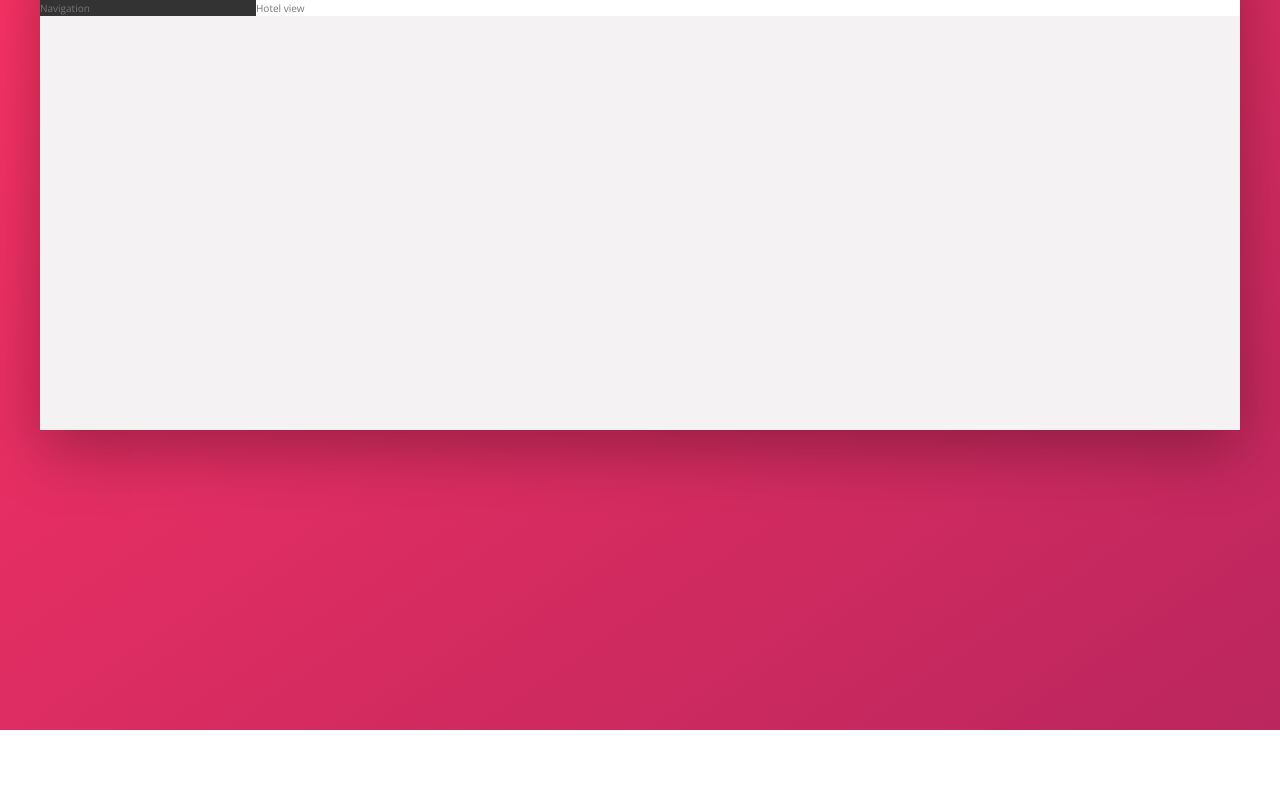
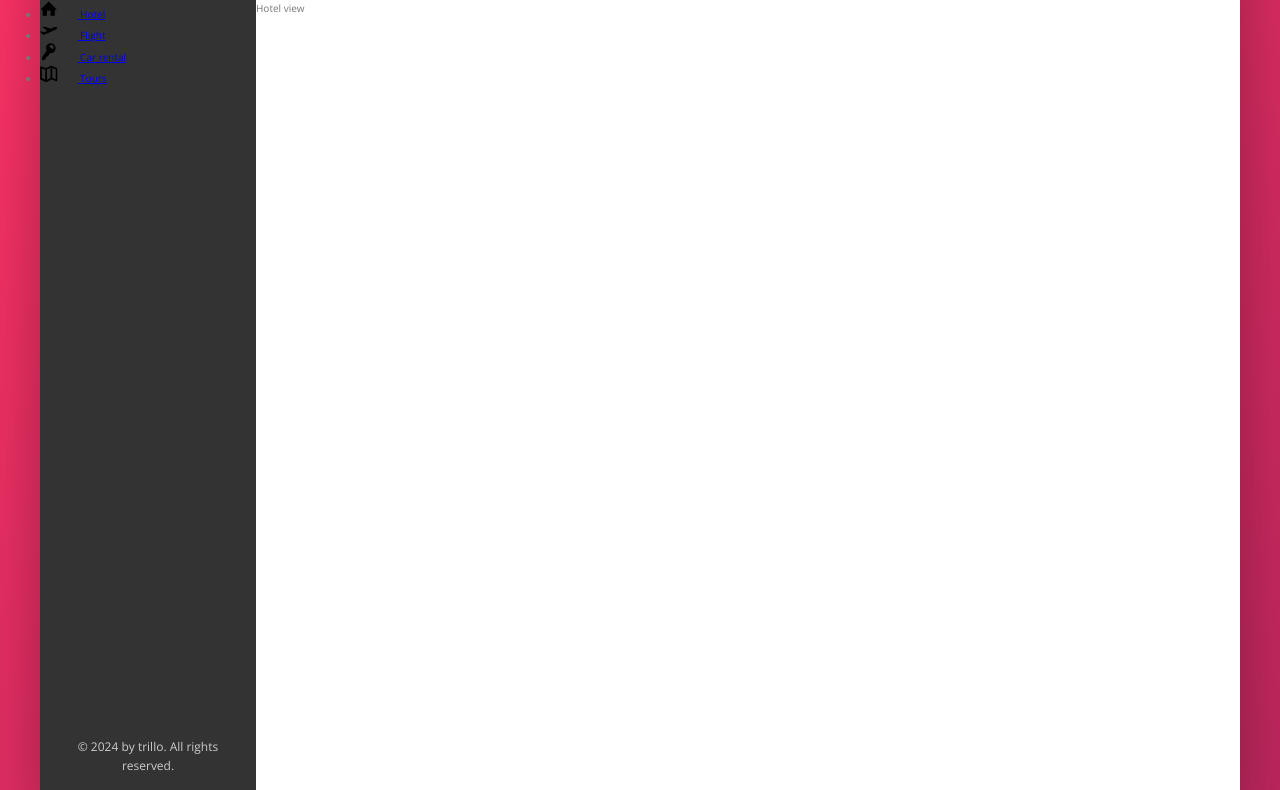
Before and after one commit to irenenguyen1017/trillo, a website: page index.html in a window 1280 px wide. Shown: the part 150-940 px from the top of the page. Before the commit the page ends 880 px from the top, so only its background shows below. Drawn offline with nearby package versions, Linux system fonts and the light colour scheme.

Commit message:
implement the navigation: add content for sidebar navigation

```diff
--- a/index.html
+++ b/index.html
@@ -55,7 +55,44 @@
         </nav>
       </header>
       <div class="content">
-        <nav class="sidebar">Navigation</nav>
+        <nav class="sidebar">
+          <ul class="side-nav">
+            <li class="side-nav__item side-nav__item--active">
+              <a href="#" class="side-nav__link">
+                <svg class="side-nav__icon">
+                  <use xlink:href="img/sprite.svg#icon-home"></use>
+                </svg>
+                <span>Hotel</span>
+              </a>
+            </li>
+            <li class="side-nav__item">
+              <a href="#" class="side-nav__link">
+                <svg class="side-nav__icon">
+                  <use xlink:href="img/sprite.svg#icon-aircraft-take-off"></use>
+                </svg>
+                <span>Flight</span>
+              </a>
+            </li>
+            <li class="side-nav__item">
+              <a href="#" class="side-nav__link">
+                <svg class="side-nav__icon">
+                  <use xlink:href="img/sprite.svg#icon-key"></use>
+                </svg>
+                <span>Car rental</span>
+              </a>
+            </li>
+            <li class="side-nav__item">
+              <a href="#" class="side-nav__link">
+                <svg class="side-nav__icon">
+                  <use xlink:href="img/sprite.svg#icon-map"></use>
+                </svg>
+                <span>Tours</span>
+              </a>
+            </li>
+          </ul>
+
+          <div class="legal">&copy; 2024 by trillo. All rights reserved.</div>
+        </nav>
         <main class="hotel-view">Hotel view</main>
       </div>
     </div>
--- a/sass/_component.scss
+++ b/sass/_component.scss
@@ -107,3 +107,28 @@
     margin-right: 1rem;
   }
 }
+
+.side-nav {
+
+  &__item {
+
+  }
+
+  &__link {
+
+  }
+
+  &__icon {
+    width: 1.75rem;
+    height: 1.75rem;
+    margin-right: 2rem;
+
+  }
+}
+
+.legal {
+  font-size: 1.2rem;
+  color: var(--color-grey-light-4);
+  text-align: center;
+  padding: 2.5rem;
+}
--- a/sass/_layout.scss
+++ b/sass/_layout.scss
@@ -23,9 +23,15 @@
 .sidebar {
   background-color: var(--color-grey-dark-1);
   flex: 0 0 18%;
+
+  display: flex;
+  flex-direction: column;
+  justify-content: space-between;
 }
 
 .hotel-view {
   background-color: #fff;
   flex: 1;
+
+  height: 80rem;
 }
```
Also changed, not shown: css/style.css.
